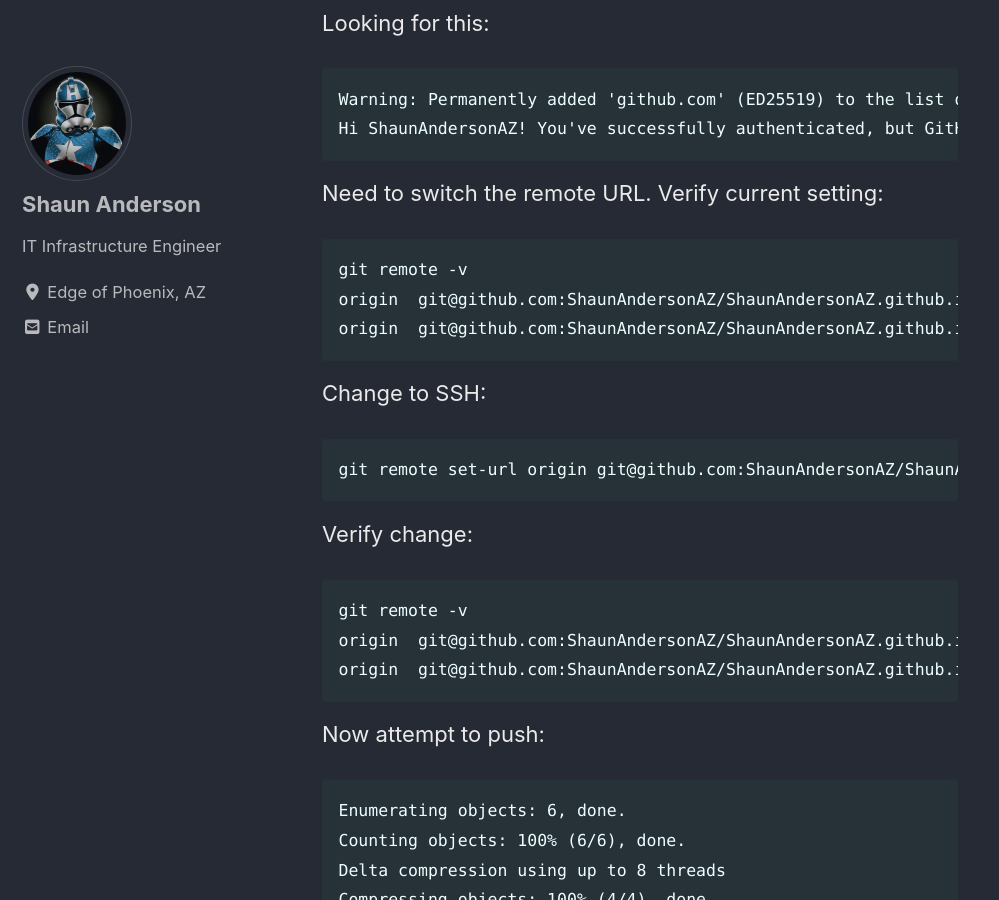
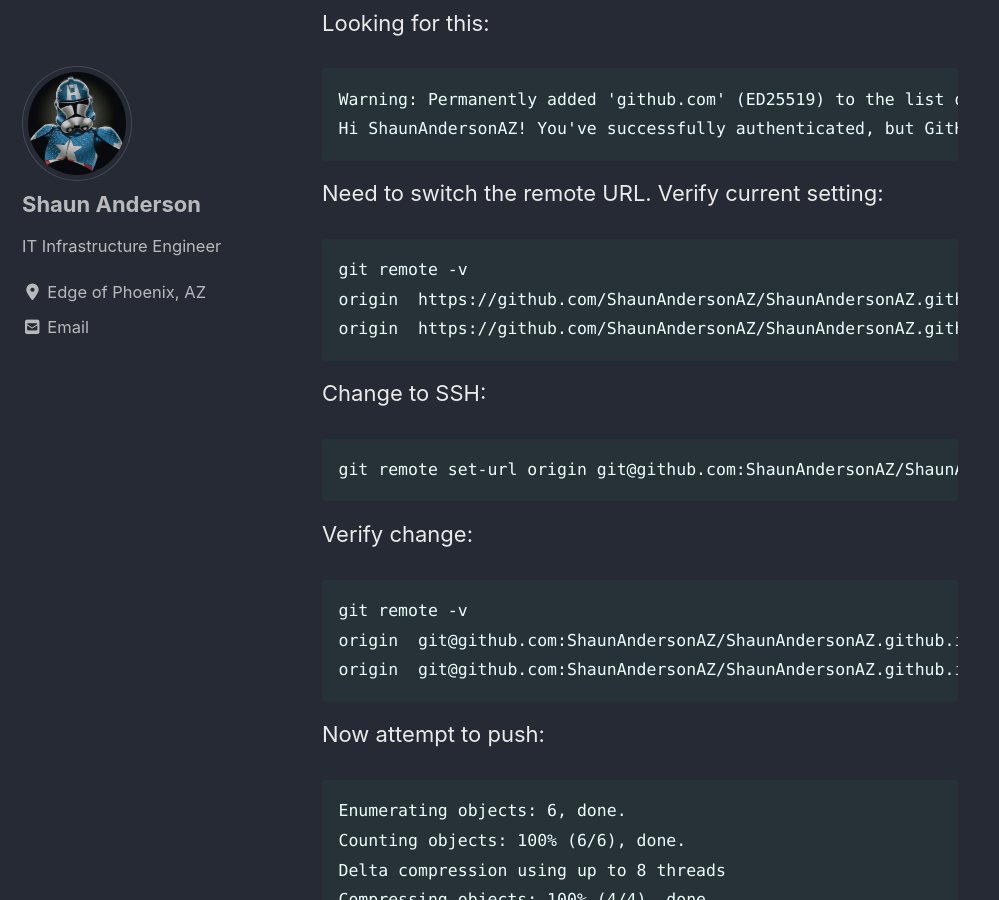
Before and after one commit to ShaunAndersonAZ/ShaunAndersonAZ.github.io, a Jekyll site: the page built from _posts/2022-10-22-Create-Keypair-for-GitHub-Access.md, in a window 1280 px wide and 900 px high, scrolled down 1519 px. Shown: the whole window, without its empty margins (0-999 px from the left). Built offline with Jekyll 4.4.1, drawn with Linux system fonts in a browser that asks for light colours; cached includes are drawn as plain includes; nearby versions of some CDN libraries; comment, search, counter and statistics services are not loaded; part of the change alters nothing that is shown.

Commit message:
Fix typo

````diff
--- a/_posts/2022-10-22-Create-Keypair-for-GitHub-Access.md
+++ b/_posts/2022-10-22-Create-Keypair-for-GitHub-Access.md
@@ -60,8 +60,8 @@ Need to switch the remote URL.  Verify current setting:
 
 ```
 git remote -v
-origin	git@github.com:ShaunAndersonAZ/ShaunAndersonAZ.github.io.git (fetch)
-origin	git@github.com:ShaunAndersonAZ/ShaunAndersonAZ.github.io.git (push)
+origin	https://github.com/ShaunAndersonAZ/ShaunAndersonAZ.github.io.git (fetch)
+origin	https://github.com/ShaunAndersonAZ/ShaunAndersonAZ.github.io.git (push)
 ```
 
 Change to SSH:
````
